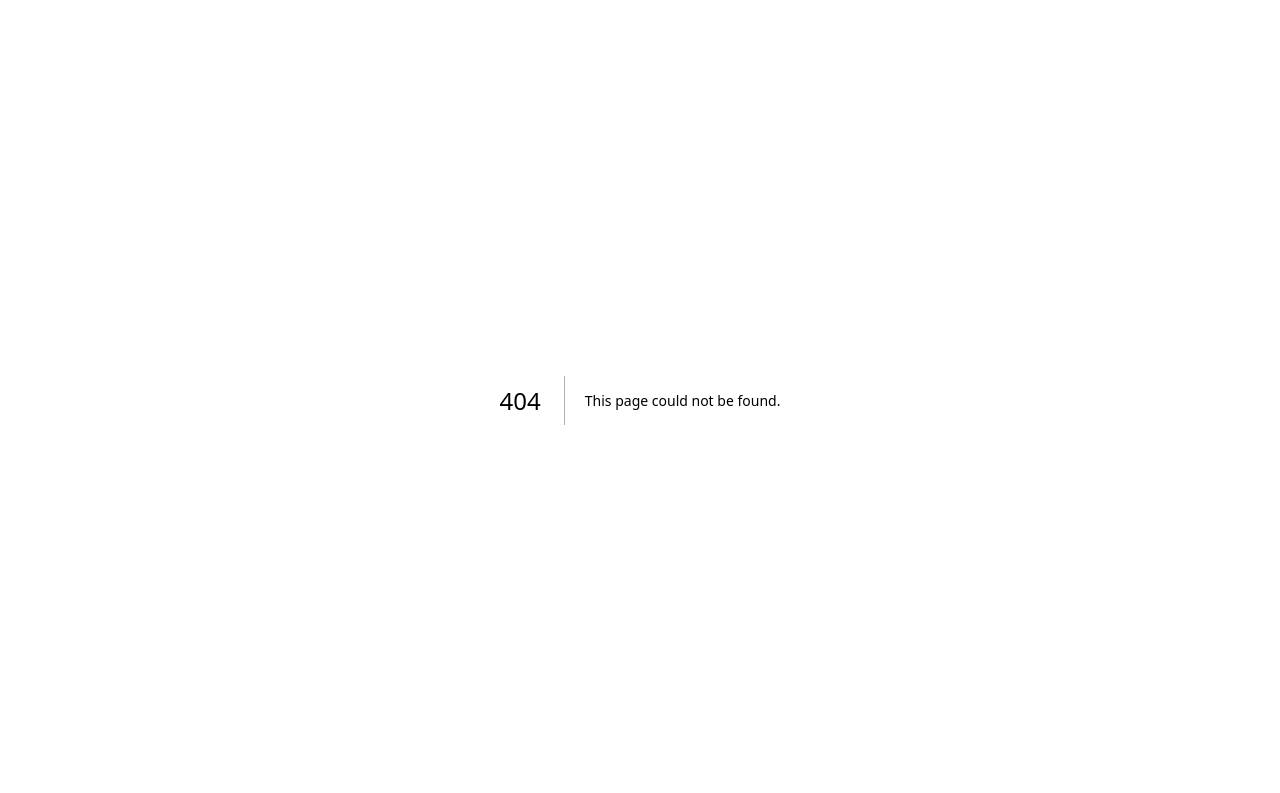
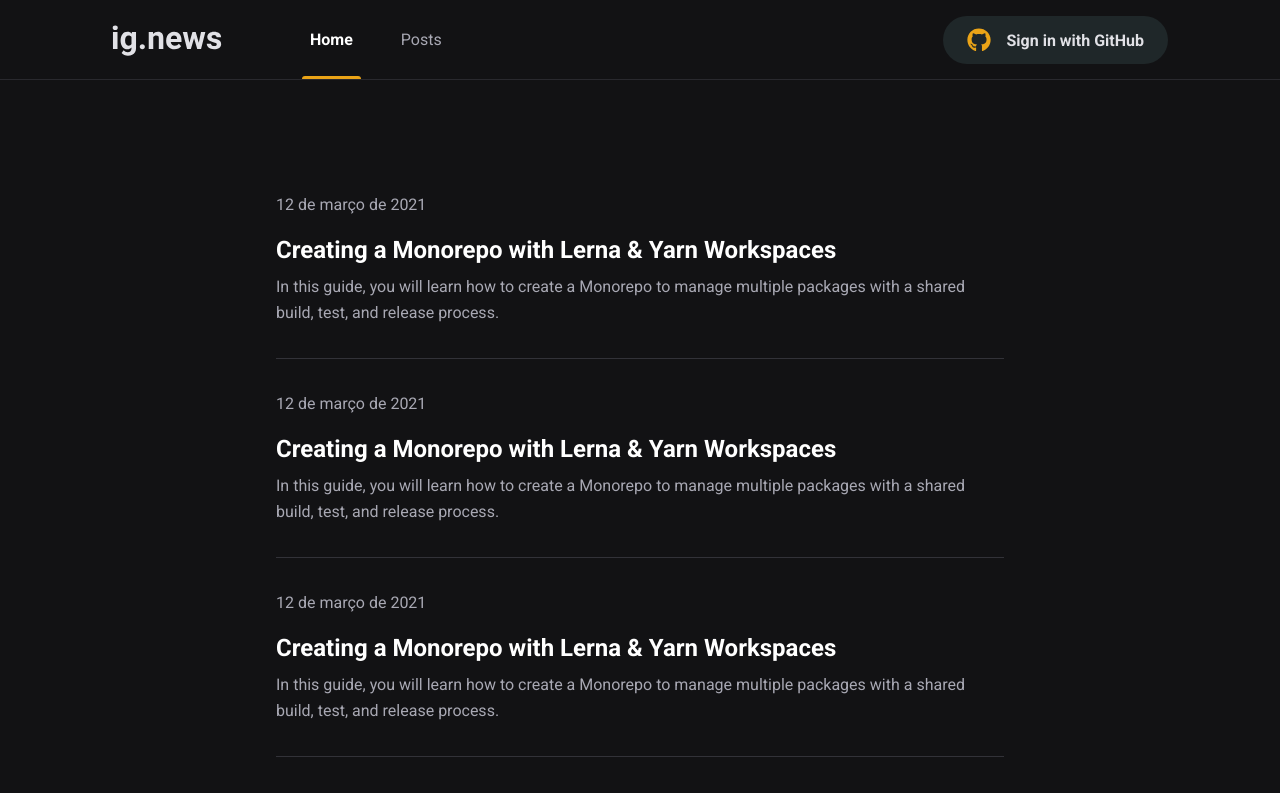
Before and after one commit to lamongabriel/ignews, a Next.js app: page /posts in a window 1280 px wide. Before the commit this address had no page. Shown: the top 793 px of the page. Built offline with nearby package versions, Linux system fonts and the light colour scheme; no server answers.

Commit message:
new page: post listing

```diff
--- /dev/null
+++ b/src/pages/posts/index.tsx
@@ -0,0 +1,43 @@
+import Head from 'next/head'
+
+import { Header } from '../../components/Header'
+
+import styles from './styles.module.scss'
+
+export default function posts () {
+	return (
+		<>
+			<Head>
+				<title>Posts | ig.news</title>
+			</Head>
+			<main>
+
+				<Header />
+
+				<div className={styles.posts}>
+					<a>
+						<time>12 de março de 2021 </time>
+						<strong>Creating a Monorepo with Lerna & Yarn Workspaces</strong>
+						<p>In this guide, you will learn how to create a Monorepo to manage multiple packages with a shared build, test, and release process.</p>
+					</a>
+					<a>
+						<time>12 de março de 2021 </time>
+						<strong>Creating a Monorepo with Lerna & Yarn Workspaces</strong>
+						<p>In this guide, you will learn how to create a Monorepo to manage multiple packages with a shared build, test, and release process.</p>
+					</a>
+					<a>
+						<time>12 de março de 2021 </time>
+						<strong>Creating a Monorepo with Lerna & Yarn Workspaces</strong>
+						<p>In this guide, you will learn how to create a Monorepo to manage multiple packages with a shared build, test, and release process.</p>
+					</a>
+					<a>
+						<time>12 de março de 2021 </time>
+						<strong>Creating a Monorepo with Lerna & Yarn Workspaces</strong>
+						<p>In this guide, you will learn how to create a Monorepo to manage multiple packages with a shared build, test, and release process.</p>
+					</a>
+
+				</div>
+			</main>
+		</>
+	)
+}
--- /dev/null
+++ b/src/pages/posts/styles.module.scss
@@ -0,0 +1,49 @@
+.posts {
+	max-width: 728px;
+	margin: 5rem auto 0;
+
+	time {
+		color: var(--gray-300);
+		line-height: 1.625rem;
+		display: block;
+		margin-bottom: 1rem;
+	}
+
+	a {
+		display: block;
+		padding: 2rem 0;
+		cursor: pointer;
+
+		transition: transform 200ms;
+
+		strong {
+			display: block;
+
+			font-size: 1.5rem;
+			line-height: 2rem;
+			font-weight: 700;
+
+			transition: color 200ms;
+
+			margin-bottom: 0.5rem;
+		}
+
+		p {
+			color: var(--gray-300);
+			line-height: 1.625rem;
+		}
+
+		& +	a{
+			border-top: solid 1px var(--gray-700);
+		}
+
+		&:hover {
+
+			transform: scale(1.05);
+
+			strong {
+				color: var(--yellow-500);
+			}
+		}
+	}
+}
--- a/src/styles/global.scss
+++ b/src/styles/global.scss
@@ -14,6 +14,7 @@
 
   --gray-100: #e1e1e6;
   --gray-300: #a8a8b3;
+	--gray-700: #323238;
   --gray-800: #29292e;
 	--gray-850: #1f2729;
   --gray-900: #121214;
```
